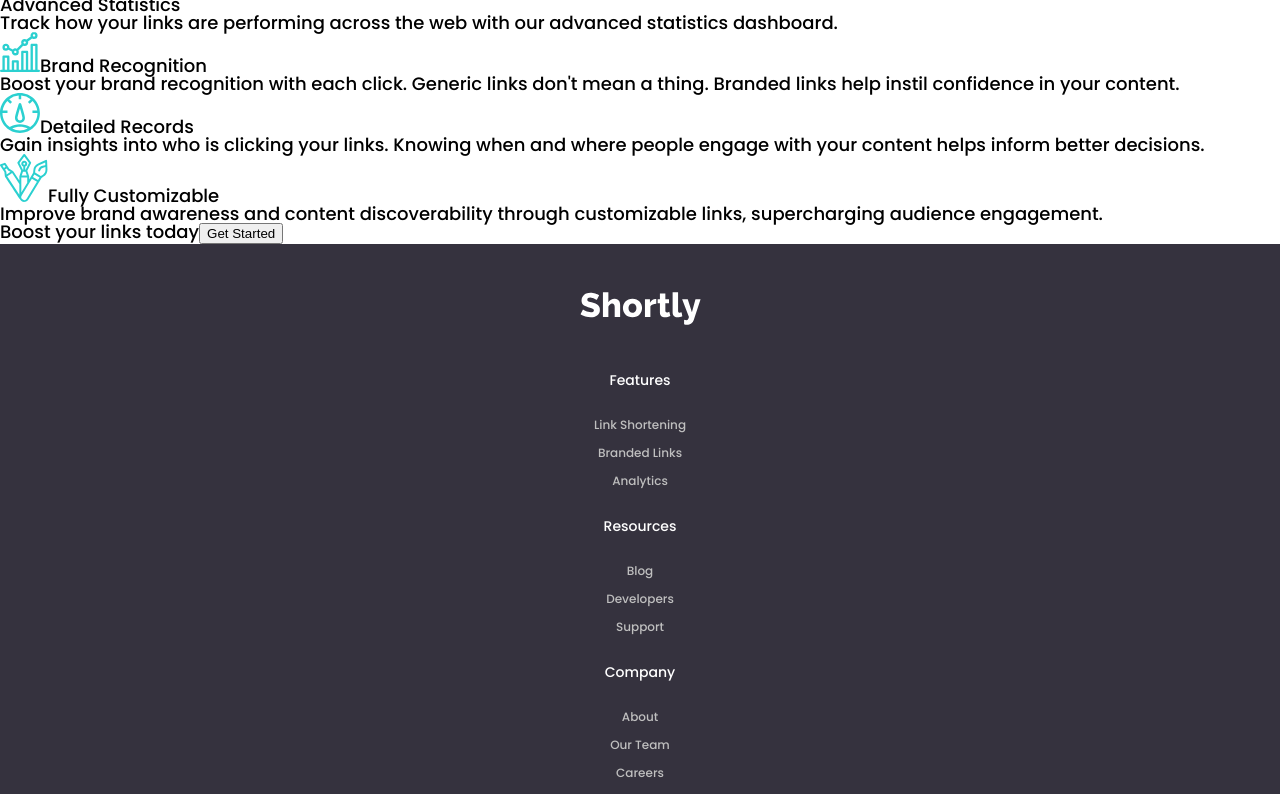
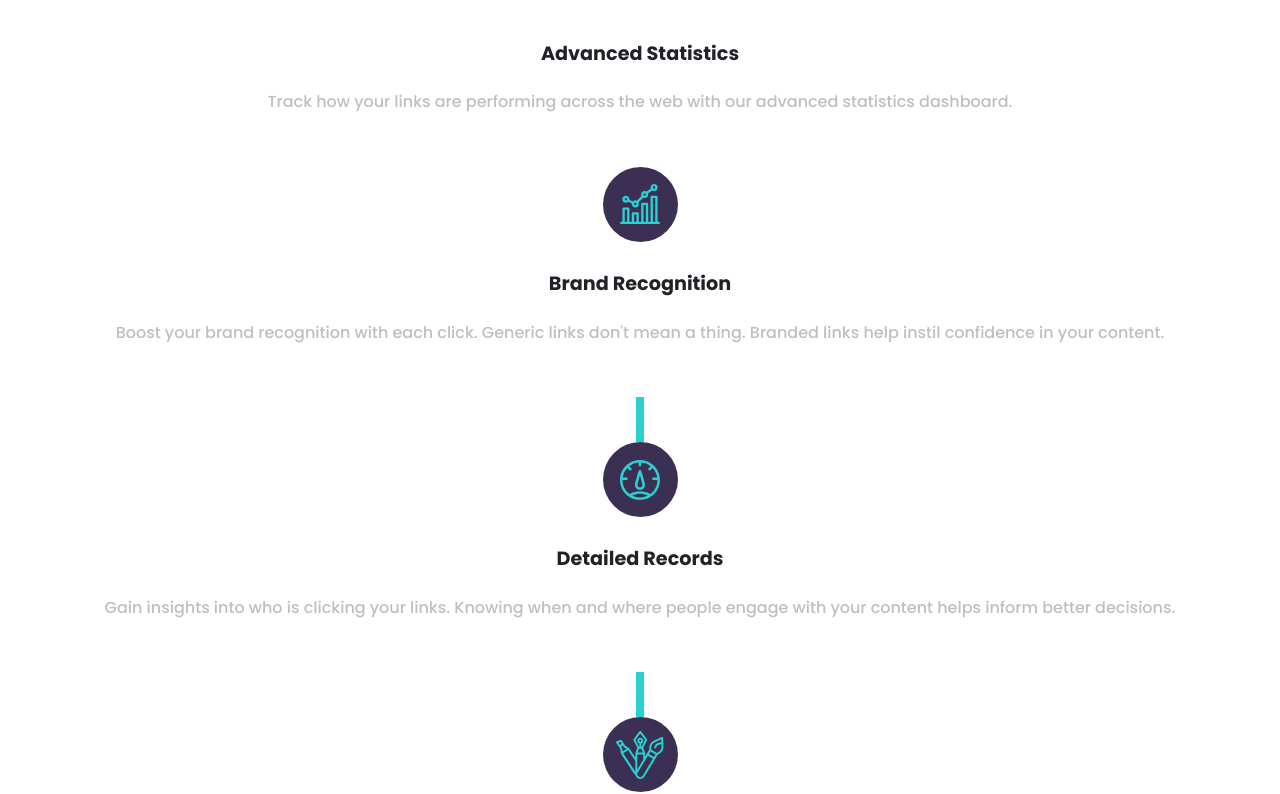
Before and after one commit to ViniciusTei/url-shortening-api-master, a React app: page / in a window 1280 px wide. Shown: the part 1260-2054 px from the top of the page. Built offline with nearby package versions, Linux system fonts and the light colour scheme.

Commit message:
styled details

```diff
--- /dev/null
+++ b/src/components/StatiticsDetails/index.jsx
@@ -0,0 +1,51 @@
+import React from 'react'
+import styles from './styles.module.css';
+import IconBrandRecognition from "../../../images/icon-brand-recognition.svg";
+import IconDetailedRecords from "../../../images/icon-detailed-records.svg";
+import IconFullCustomizable from "../../../images/icon-fully-customizable.svg";
+
+export default function Statistics() {
+  return (
+    <section className={styles.section}>
+      <article className={styles.header}>
+        <strong>Advanced Statistics</strong>
+        <p>Track how your links are performing across the web with our advanced statistics dashboard.</p>
+      </article>
+      <article>
+        <div>
+          <img src={IconBrandRecognition} alt="Icon Brand Recognition" />
+
+        </div>
+        <strong>Brand Recognition</strong>
+        <p>
+          Boost your brand recognition with each click. Generic links don't
+          mean a thing. Branded links help instil confidence in your content.
+        </p>
+      </article>
+      <article>
+        <span/>
+        <div>
+          <img src={IconDetailedRecords} alt="Icon Detailed Records" />
+
+        </div>
+        <strong>Detailed Records</strong>
+        <p>
+          Gain insights into who is clicking your links. Knowing when and where
+          people engage with your content helps inform better decisions.
+        </p>
+      </article>
+      <article>
+        <span/>
+        <div>
+          <img src={IconFullCustomizable} alt="Icon Fully Customizable" />
+
+        </div>
+        <strong>Fully Customizable</strong>
+        <p>
+          Improve brand awareness and content discoverability through customizable
+          links, supercharging audience engagement.
+        </p>
+      </article>
+    </section>
+  )
+}
--- /dev/null
+++ b/src/components/StatiticsDetails/styles.module.css
@@ -0,0 +1,65 @@
+.section {
+  background: var(---neutral-gray-violet);
+}
+.header {
+  text-align: center;
+  padding: 1rem 0;
+}
+
+.header > strong {
+  font-size: 1.2rem;
+  font-weight: 700;
+  display: block;
+  margin-top: 2rem;
+  margin-bottom: .5rem;
+  color: var(--neutral-dark-violet);
+}
+
+
+.header > p {
+  color: var(--neutral-gray);
+  padding: 1rem;
+  font-size: .975rem;
+  line-height: 1.6rem;
+}
+
+.section > article {
+  text-align: center;
+  display: flex;
+  flex-direction: column;
+  align-items: center;
+  justify-content: center;
+  padding: 1rem;
+}
+
+.section > article > strong {
+  font-size: 1.2rem;
+  font-weight: 700;
+  display: block;
+  margin-top: 2rem;
+  margin-bottom: .5rem;
+  color: var(--neutral-dark-violet);
+}
+
+.section > article > div {
+  background: var(--primary-dark-violet);
+  border-radius: 100%;
+  width: 75px;
+  height: 75px;
+  display: flex;
+  align-items: center;
+  justify-content: center;
+}
+
+.section > article > span {
+  width: 8px;
+  height: 45px;
+  background: var(--primary-cyan);
+}
+
+.section > article > p {
+  color: var(--neutral-gray);
+  font-size: 1rem;
+  line-height: 1.8rem;
+  padding: 1.1rem;
+}
--- a/src/pages/home.jsx
+++ b/src/pages/home.jsx
@@ -2,12 +2,10 @@
 
 import Footer from "../components/footer";
 import WorkingImage from "../../images/illustration-working.svg";
-import IconBrandRecognition from "../../images/icon-brand-recognition.svg";
-import IconDetailedRecords from "../../images/icon-detailed-records.svg";
-import IconFullCustomizable from "../../images/icon-fully-customizable.svg";
 import Header from "../components/header";
 import styles from "../styles/home.module.css";
 import Shortener from "../components/Shortener";
+import Statistics from "../components/StatiticsDetails";
 
 
 export default function Home() {
@@ -30,36 +28,7 @@
         </div>
       </section>
       <Shortener />
-      <section>
-        <article>
-          <strong>Advanced Statistics</strong>
-          <p>Track how your links are performing across the web with our advanced statistics dashboard.</p>
-        </article>
-        <article>
-          <img src={IconBrandRecognition} alt="Icon Brand Recognition" />
-          <strong>Brand Recognition</strong>
-          <p>
-            Boost your brand recognition with each click. Generic links don't
-            mean a thing. Branded links help instil confidence in your content.
-          </p>
-        </article>
-        <article>
-          <img src={IconDetailedRecords} alt="Icon Detailed Records" />
-          <strong>Detailed Records</strong>
-          <p>
-            Gain insights into who is clicking your links. Knowing when and where
-            people engage with your content helps inform better decisions.
-          </p>
-        </article>
-        <article>
-          <img src={IconFullCustomizable} alt="Icon Fully Customizable" />
-          <strong>Fully Customizable</strong>
-          <p>
-            Improve brand awareness and content discoverability through customizable
-            links, supercharging audience engagement.
-          </p>
-        </article>
-      </section>
+      <Statistics />
       <section>
         <strong>Boost your links today</strong>
         <button>Get Started</button>
```
